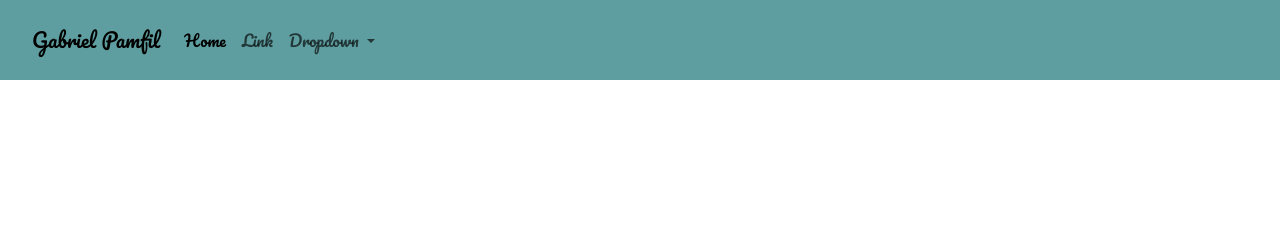
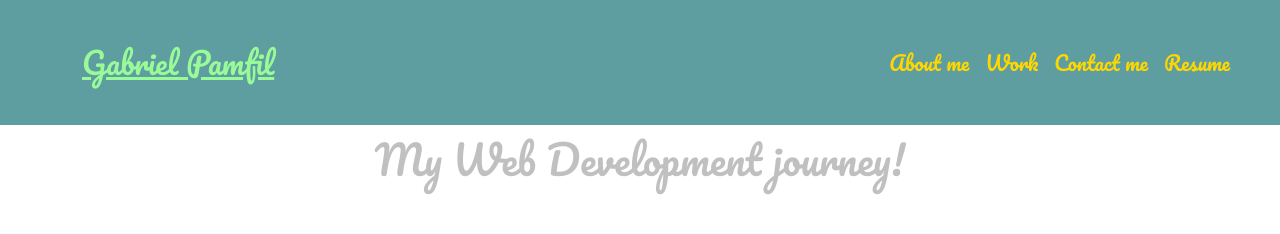
Before and after one commit to M4r1aN24/GPbootstrap-portofolio, a plain HTML site: page index.html in a window 1280 px wide. Drawn offline with nearby package versions, Linux system fonts and the light colour scheme.

Commit message:
functional navbar and subtitle, css updated

```diff
--- a/css/style.css
+++ b/css/style.css
@@ -2,5 +2,36 @@
     padding: 20px;
     font-family: 'pacifico';
     background-color: cadetblue;
-    color: yellowgreen;
 }
+.brand {
+    padding:20px;
+    margin-left: 30px;
+    color: palegreen;
+    font-size: 30px;
+}
+
+.navbar-content {
+    padding:10px;
+    font-size: 20px;
+
+}
+
+.nav-link {
+    color: gold;
+}
+
+.navItem:hover {
+    background-color: gold;
+    color: gold;
+
+}
+.banner {
+    display: flex;
+    margin-top: 10px;
+    gap:10px;
+    font-size: 20px;
+    font-family: 'pacifico';
+    color:silver;
+    justify-content: center;
+    align-items: center;
+}
--- a/index.html
+++ b/index.html
@@ -11,37 +11,45 @@
 <link href="https://fonts.googleapis.com/css2?family=Pacifico&display=swap" rel="stylesheet">
   </head>
   <body>
-
+<!-- Nav bar start  -->
     <nav class="navbar navbar-expand-lg ">
         <div class="container-fluid">
-          <a class="navbar-brand" href="#">Gabriel Pamfil</a>
-          <button class="navbar-toggler" type="button" data-bs-toggle="collapse" data-bs-target="#navbarSupportedContent" aria-controls="navbarSupportedContent" aria-expanded="false" aria-label="Toggle navigation">
-            <span class="navbar-toggler-icon"></span>
-          </button>
-          <div class="collapse navbar-collapse" id="navbarSupportedContent">
+          <a class="brand" href="https://m4r1an24.github.io/GPbootstrap-portofolio/">Gabriel Pamfil</a>
+          <div class="navbar-content">
             <ul class="navbar-nav me-auto mb-2 mb-lg-0">
-              <li class="nav-item">
-                <a class="nav-link active" aria-current="page" href="#">Home</a>
+              <li class="navItem">
+                <a class="nav-link" href="#about">About me</a>
               </li>
-              <li class="nav-item">
-                <a class="nav-link" href="#">Link</a>
+              <li class="navItem">
+                <a class="nav-link" href="#work"> Work </a>
               </li>
-              <li class="nav-item dropdown">
-                <a class="nav-link dropdown-toggle" href="#" role="button" data-bs-toggle="dropdown" aria-expanded="false">
-                  Dropdown
-                </a>
-                <ul class="dropdown-menu">
-                  <li><a class="dropdown-item" href="#">Action</a></li>
-                  <li><a class="dropdown-item" href="#">Another action</a></li>
-                  <li><hr class="dropdown-divider"></li>
-                  <li><a class="dropdown-item" href="#">Something else here</a></li>
-                </ul>
+              <li class="navItem">
+                <a class="nav-link" href="#contact"> Contact me</a>
               </li>
-
-
+              <li class="navItem">
+                <a class="nav-link" href="#resume"> Resume </a>
+              </li>
           </div>
         </div>
       </nav>
 
+<!-- nav bar end  -->
+
+ <!-- banner section  -->
+      <section class="banner">
+        <div class="hero">
+          <h1> My Web Development journey! </h1>
+        </div>
+      </section>
+<!-- banner section end -->
+
+<!-- card section start here -->
+
+
+<!-- card section end -->
+
+
+
+
   </body>
 </html>
```
Also changed, not shown: images/banner.jpg (added).
